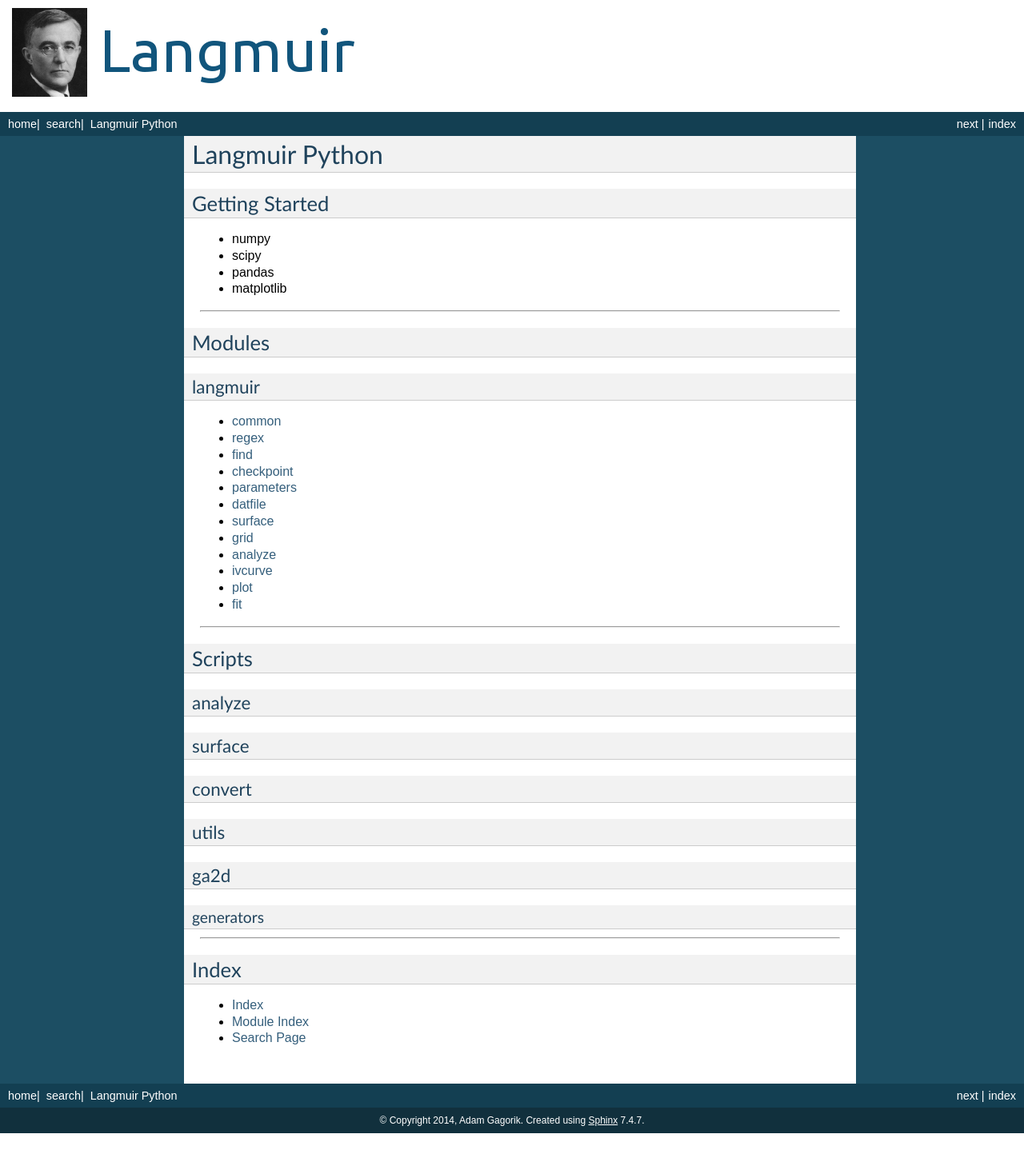
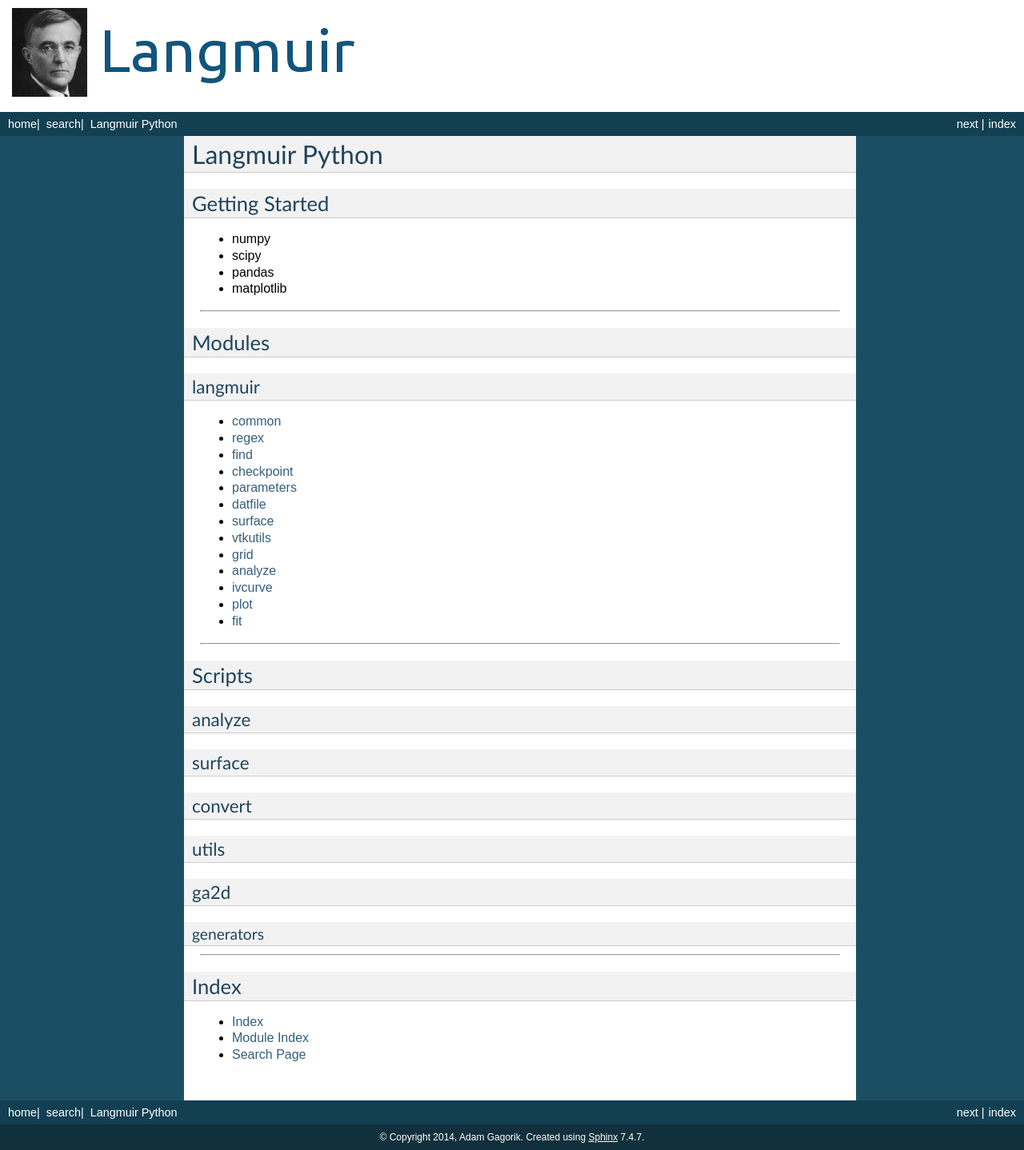
Before and after one commit to LangmuirSim/langmuir, a Sphinx documentation site: the page built from LangmuirPython/doc/source/index.rst, in a window 1280 px wide. Shown: the whole page at 80% size. Built offline with Sphinx 7.4.7, drawn with Linux system fonts in a browser that asks for light colours; formulas are drawn with MathJax 3; before the commit the page ends 1417 px from its top, so only the background shows below that.

Commit message:
Add vtkutil to docs.

```diff
--- a/LangmuirPython/doc/source/index.rst
+++ b/LangmuirPython/doc/source/index.rst
@@ -28,6 +28,7 @@
     modules/parameters
     modules/datfile
     modules/surface
+    modules/vtkutils
     modules/grid
     modules/analyze
     modules/ivcurve
--- /dev/null
+++ b/LangmuirPython/doc/source/modules/vtkutils.rst
@@ -0,0 +1,5 @@
+vtkutils
+========
+
+.. automodule:: vtkutils
+    :members:
```
